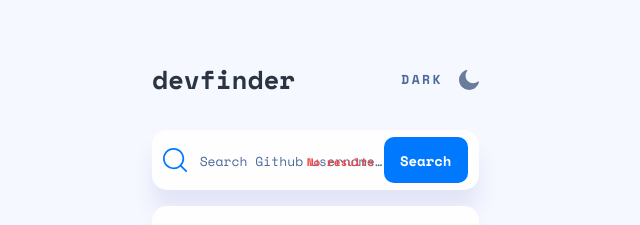
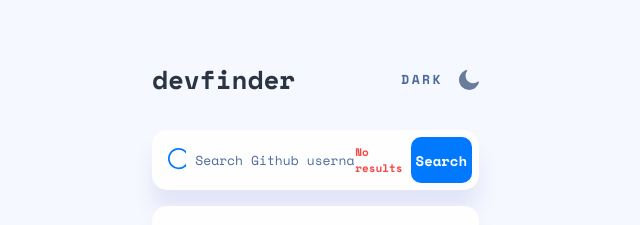
Before and after one commit to Elyasthr/react-github-user-search-app, a React (Create React App) app: page / in a window 1280 px wide. Shown: the top 225 px of the page, without its empty margins (68-708 px from the left). Built offline with nearby package versions, Linux system fonts and the light colour scheme; no server answers.

Commit message:
fix searchbar display

```diff
--- a/src/components/SearchBar.js
+++ b/src/components/SearchBar.js
@@ -10,14 +10,15 @@ const SearchBar = (props) => {
   }
 
   return (
-    <div className='search-bar'>
-      <svg height="24" width="25" xmlns="http://www.w3.org/2000/svg"><path d="M10.609 0c5.85 0 10.608 4.746 10.608 10.58 0 2.609-.952 5-2.527 6.847l5.112 5.087a.87.87 0 01-1.227 1.233l-5.118-5.093a10.58 10.58 0 01-6.848 2.505C4.759 21.16 0 16.413 0 10.58 0 4.747 4.76 0 10.609 0zm0 1.74c-4.891 0-8.87 3.965-8.87 8.84 0 4.874 3.979 8.84 8.87 8.84a8.855 8.855 0 006.213-2.537l.04-.047a.881.881 0 01.058-.053 8.786 8.786 0 002.558-6.203c0-4.875-3.979-8.84-8.87-8.84z" fill="#0079ff"/></svg>
-      <form onSubmit={onSubmit}>
-        <input className="input-search" placeholder='Search Github username…' onChange={(e) => setUser(e.target.value)} />
+
+      <form className='search-bar' onSubmit={onSubmit}>
+        <svg height="24" width="25" xmlns="http://www.w3.org/2000/svg"><path d="M10.609 0c5.85 0 10.608 4.746 10.608 10.58 0 2.609-.952 5-2.527 6.847l5.112 5.087a.87.87 0 01-1.227 1.233l-5.118-5.093a10.58 10.58 0 01-6.848 2.505C4.759 21.16 0 16.413 0 10.58 0 4.747 4.76 0 10.609 0zm0 1.74c-4.891 0-8.87 3.965-8.87 8.84 0 4.874 3.979 8.84 8.87 8.84a8.855 8.855 0 006.213-2.537l.04-.047a.881.881 0 01.058-.053 8.786 8.786 0 002.558-6.203c0-4.875-3.979-8.84-8.87-8.84z" fill="#0079ff"/></svg>
+        <input className={errorMessage ? "input-search input-search-bis"  : "input-search" }placeholder='Search Github username…' onChange={(e) => setUser(e.target.value)} />
+        {errorMessage !== 0 && <span className='not-found'>No results</span>}
         <button className='button-search' type="submit">Search</button>
       </form>
-      {errorMessage !== 0 && <span className='not-found'>No results</span>}
-    </div>
+
+
   );
 };
 
--- a/src/styles/components/_searchBar.scss
+++ b/src/styles/components/_searchBar.scss
@@ -1,16 +1,23 @@
 .search-bar{
   width: 327px;
   height: 60px;
+  padding: 0 7px 0 16px;
   border-radius: 15px;
   background-color: var(--componentsColor);
   display: flex;
   align-items: center;
-  justify-content: space-evenly;
+  justify-content: space-around;
   box-shadow: var(--boxShadow-searchBar);
 
+  // form{
+  //   display: flex;
+  //   align-items: center;
+  // }
+
   .input-search{
-    width: 184px;
+    width: 191px;
     height: 25px;
+    padding-left:9px;
     border: none;
     font-weight: $font-reg;
     font-size: 13px;
@@ -26,10 +33,11 @@
     }
   }
 
+  .input-search-bis{
+    width: 100px !important;
+  }
+
   .not-found{
-    position: absolute;
-    margin-top: 3px;
-    margin-left: 50px;
     font-size: 11px;
     font-weight: $font-bold;
     color: #F74646;
@@ -43,19 +51,23 @@
   }
 
   .button-search{
+    margin-left: 6px;
     width: 84px;
     height: 46px;
     border: none;
     border-radius: 10px;
     background-color: var(--buttonColor);
-    &:hover{
-      background-color: var(--buttonColor-hover);
-      cursor: pointer;
-    }
     color: var(--buttonTextColor);
     font-weight: $font-bold;
     font-size: 14px;
     line-height: 21px;
     text-align: center;
   }
+
+  &:hover{
+    .button-search{
+      background-color: var(--buttonColor-hover);
+      cursor: pointer;
+    }
+  }
 }
```
